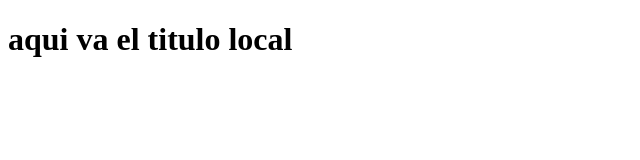
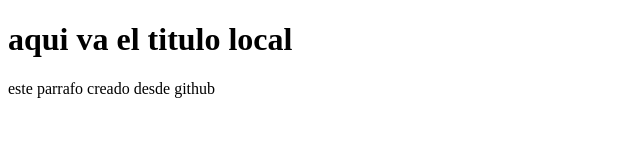
Before and after one commit to bernabe18/proyecto-web-empresa-C, a plain HTML site: page index.html in a window 1280 px wide. Shown: the whole page, without its empty margins (0-640 px from the left). Drawn offline with Linux system fonts and the light colour scheme.

Commit message:
Update index.html

```diff
--- a/index.html
+++ b/index.html
@@ -8,5 +8,6 @@
 </head>
 <body>
     <h1>aqui va el titulo local</h1>
+    <p>este parrafo creado desde github</h1>
 </body>
 </html>
```
